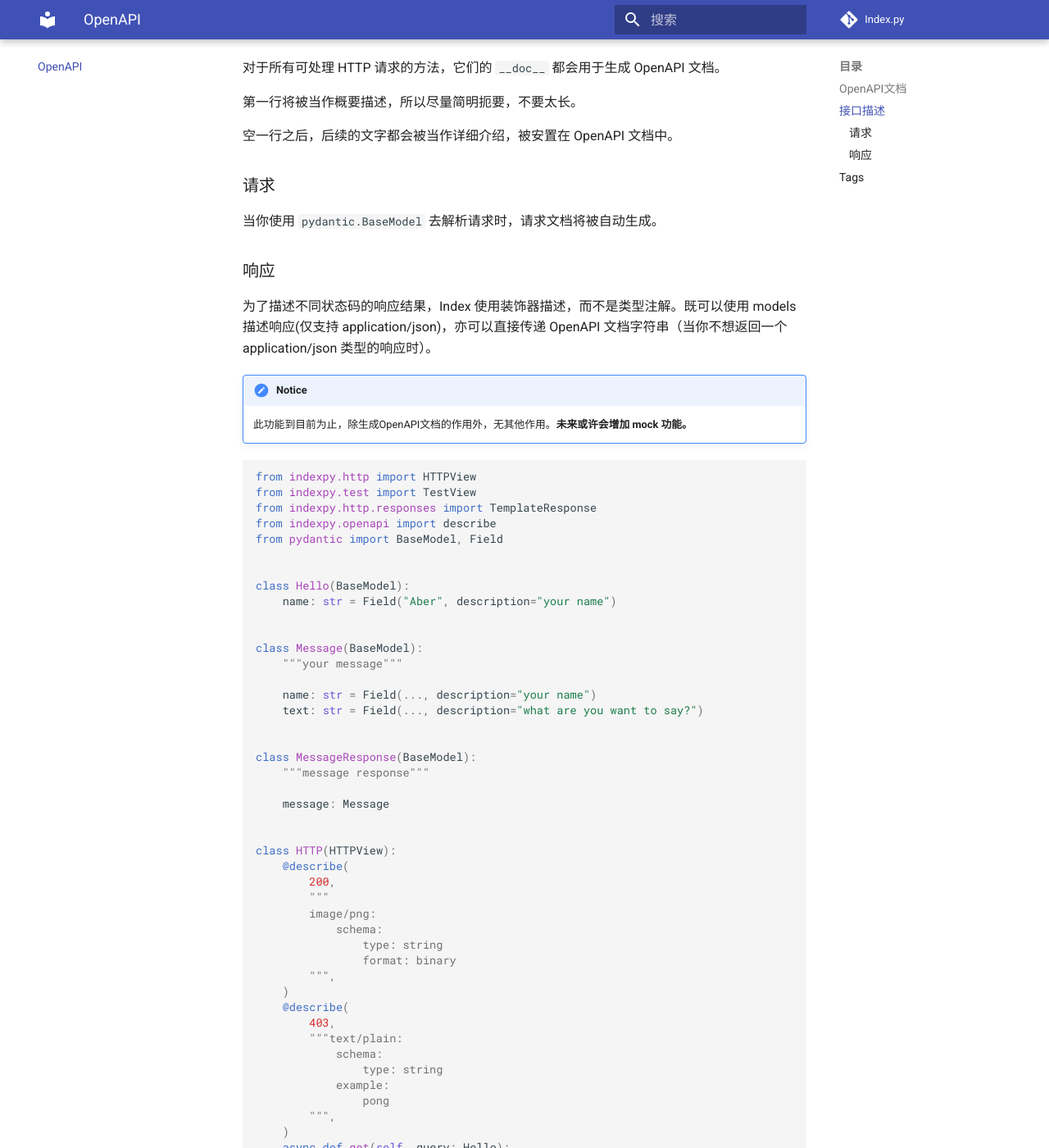
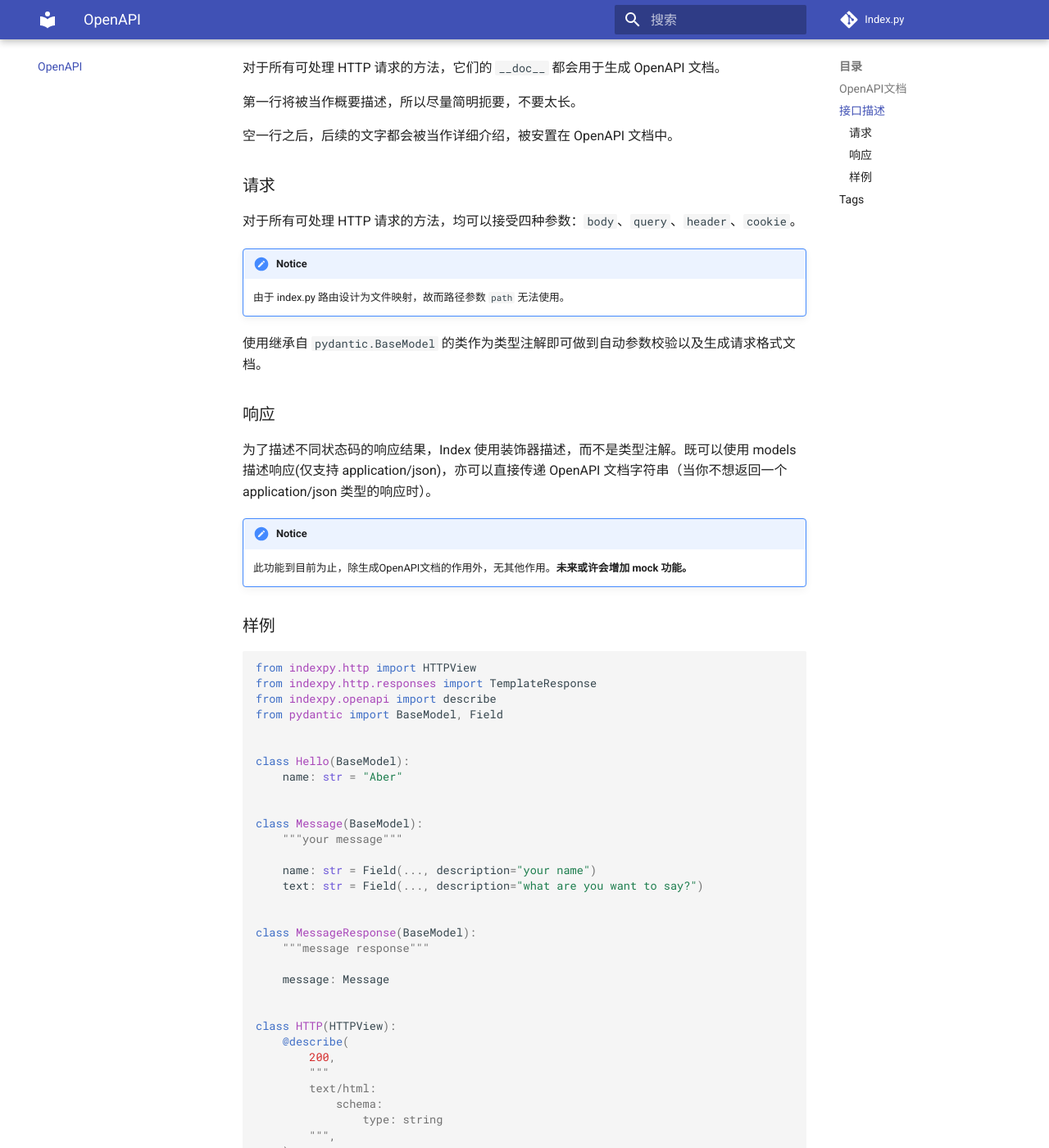
Before and after one commit to abersheeran/kui, an MkDocs documentation site: the page built from docs/openapi.md, in a window 1280 px wide and 1400 px high, scrolled down 666 px. Shown: the whole window at 82% size. Built offline with MkDocs 1.6.1 and Material for MkDocs 9.7.7, drawn with Linux system fonts in a browser that asks for light colours; comment, search, counter and statistics services are not loaded; some of the changed text lies outside the part shown.

Commit message:
Update docs

````diff
--- a/docs/openapi.md
+++ b/docs/openapi.md
@@ -28,7 +28,12 @@ app.mount_asgi(
 
 ### 请求
 
-当你使用 `pydantic.BaseModel` 去解析请求时，请求文档将被自动生成。
+对于所有可处理 HTTP 请求的方法，均可以接受四种参数：`body`、`query`、`header`、`cookie`。
+
+!!! notice
+    由于 index.py 路由设计为文件映射，故而路径参数 `path` 无法使用。
+
+使用继承自 `pydantic.BaseModel` 的类作为类型注解即可做到自动参数校验以及生成请求格式文档。
 
 ### 响应
 
@@ -37,16 +42,17 @@ app.mount_asgi(
 !!! notice
     此功能到目前为止，除生成OpenAPI文档的作用外，无其他作用。**未来或许会增加 mock 功能。**
 
+### 样例
+
 ```python
 from indexpy.http import HTTPView
-from indexpy.test import TestView
 from indexpy.http.responses import TemplateResponse
 from indexpy.openapi import describe
 from pydantic import BaseModel, Field
 
 
 class Hello(BaseModel):
-    name: str = Field("Aber", description="your name")
+    name: str = "Aber"
 
 
 class Message(BaseModel):
@@ -66,26 +72,16 @@ class HTTP(HTTPView):
     @describe(
         200,
         """
-        image/png:
+        text/html:
             schema:
                 type: string
-                format: binary
-        """,
-    )
-    @describe(
-        403,
-        """text/plain:
-            schema:
-                type: string
-            example:
-                pong
         """,
     )
     async def get(self, query: Hello):
         """
         welcome page
         """
-        ...
+        return f"welcome, {query.name}."
 
     @describe(200, MessageResponse)
     @describe(201, None)
````
